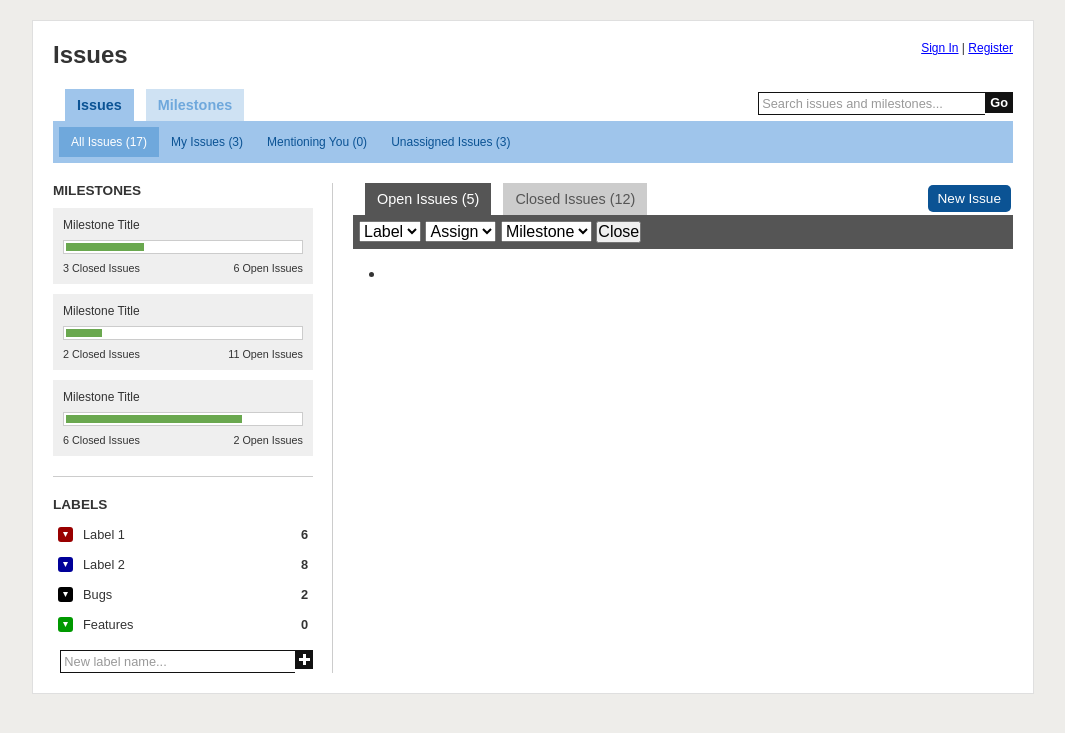
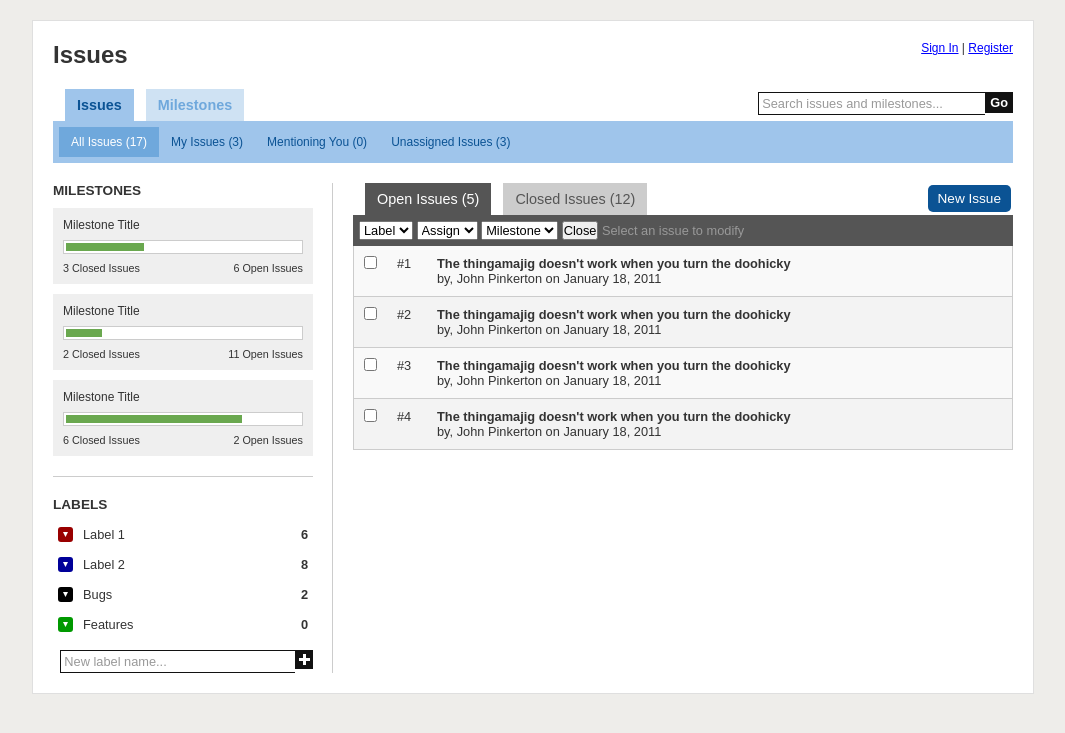
Before and after one commit to Roave/issues, a PHP site: page / in a window 1280 px wide. Shown: the top 733 px of the page, without its empty margins (107-1172 px from the left). Run offline with PHP 8.4, Linux system fonts and the light colour scheme; some libraries are stand-ins or nearby versions.

Commit message:
Added issues list content

```diff
--- a/css/style.css
+++ b/css/style.css
@@ -203,6 +203,8 @@ a:hover {
 
 #isuesActionBox {
     background-color: #555;
+    color: #999;
+    font-size: .8em;
     padding: 6px;
 }
 
@@ -352,6 +354,45 @@ a:hover {
 }
 
 
+/* -------------------------------------------------------------------------- */
+/* -----| ISSUES LIST |------------------------------------------------------ */
+/* -------------------------------------------------------------------------- */
+
+#issuesList {
+    font-size: .8em;
+    width: 100%;
+}
+
+#issuesList tr {
+    border: 1px solid #CCC;
+    border-top: none;
+    vertical-align: top;
+}
+
+#issuesList tr.odd {
+    background-color: #F9F9F9;
+}
+
+#issuesList tr.even {
+    background-color: #F3F3F3;
+}
+
+#issuesList tr td {
+    padding: 10px;
+}
+
+#issuesList tr td.issueToggle {
+    width: 12px;
+}
+
+#issuesList tr td.issueNumber {
+    width: 20px;
+}
+
+.issueMetaInfo {
+    margin: 0 !important;
+}
+
 
 /* -------------------------------------------------------------------------- */
 /* -----| MISCELLANEOUS |---------------------------------------------------- */
--- a/index.html
+++ b/index.html
@@ -103,22 +103,22 @@
 
                     <ul id="labelList">
                         <li class="clearfix">
-                            <div class="labelColor" style="background-color: #900;">&nbsp;</div>
+                            <div class="labelColor" style="background-color: #900;"></div>
                             <div class="labelName">Label 1</div>
                             <div class="labelCount">6</div>
                         </li>
                         <li class="clearfix">
-                            <div class="labelColor" style="background-color: #009;">&nbsp;</div>
+                            <div class="labelColor" style="background-color: #009;"></div>
                             <div class="labelName">Label 2</div>
                             <div class="labelCount">8</div>
                         </li>
                         <li class="clearfix">
-                            <div class="labelColor" style="background-color: #000;">&nbsp;</div>
+                            <div class="labelColor" style="background-color: #000;"></div>
                             <div class="labelName">Bugs</div>
                             <div class="labelCount">2</div>
                         </li>
                         <li class="clearfix">
-                            <div class="labelColor" style="background-color: #090;">&nbsp;</div>
+                            <div class="labelColor" style="background-color: #090;"></div>
                             <div class="labelName">Features</div>
                             <div class="labelCount">0</div>
                         </li>
@@ -154,11 +154,43 @@
                             <option>Milestone</option>
                         </select>
                         <input type="submit" value="Close" />
+                        Select an issue to modify
                     </div>
 
-                    <ul id="issuesList">
-                        <li></li>
-                    </ul>
+                    <table id="issuesList">
+                        <tr class="odd">
+                            <td class="issueToggle"><input type="checkbox" /></td>
+                            <td class="issueNumber">#1</div>
+                            <td class="issueInfo">
+                                <h4 class="issueTitle">The thingamajig doesn't work when you turn the doohicky</h4>
+                                <p class="issueMetaInfo">by, John Pinkerton on January 18, 2011</p>
+                            </td>
+                        </tr>
+                        <tr class="even">
+                            <td class="issueToggle"><input type="checkbox" /></td>
+                            <td class="issueNumber">#2</div>
+                            <td class="issueInfo">
+                                <h4 class="issueTitle">The thingamajig doesn't work when you turn the doohicky</h4>
+                                <p class="issueMetaInfo">by, John Pinkerton on January 18, 2011</p>
+                            </td>
+                        </tr>
+                        <tr class="odd">
+                            <td class="issueToggle"><input type="checkbox" /></td>
+                            <td class="issueNumber">#3</div>
+                            <td class="issueInfo">
+                                <h4 class="issueTitle">The thingamajig doesn't work when you turn the doohicky</h4>
+                                <p class="issueMetaInfo">by, John Pinkerton on January 18, 2011</p>
+                            </td>
+                        </tr>
+                        <tr class="even">
+                            <td class="issueToggle"><input type="checkbox" /></td>
+                            <td class="issueNumber">#4</div>
+                            <td class="issueInfo">
+                                <h4 class="issueTitle">The thingamajig doesn't work when you turn the doohicky</h4>
+                                <p class="issueMetaInfo">by, John Pinkerton on January 18, 2011</p>
+                            </td>
+                        </tr>
+                    <table>
 
                 </div>
 
```
